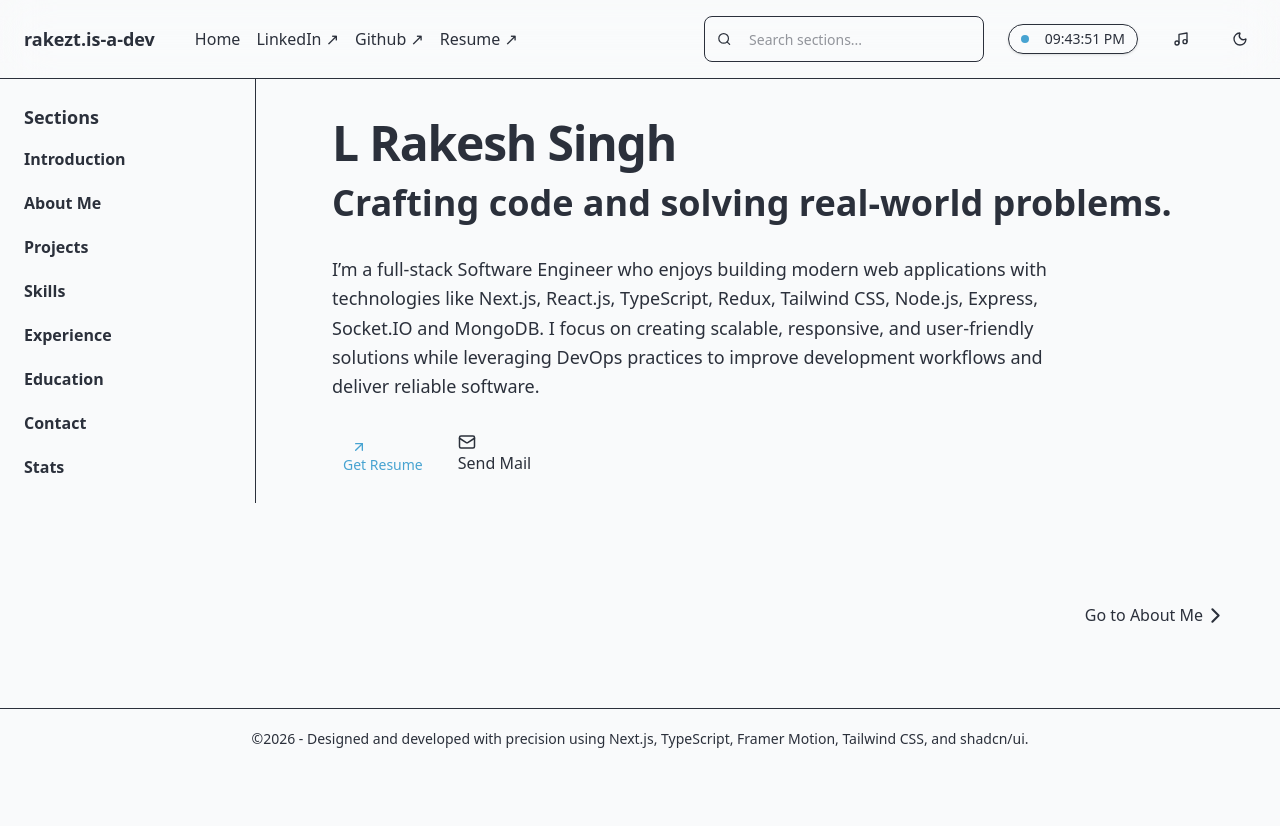
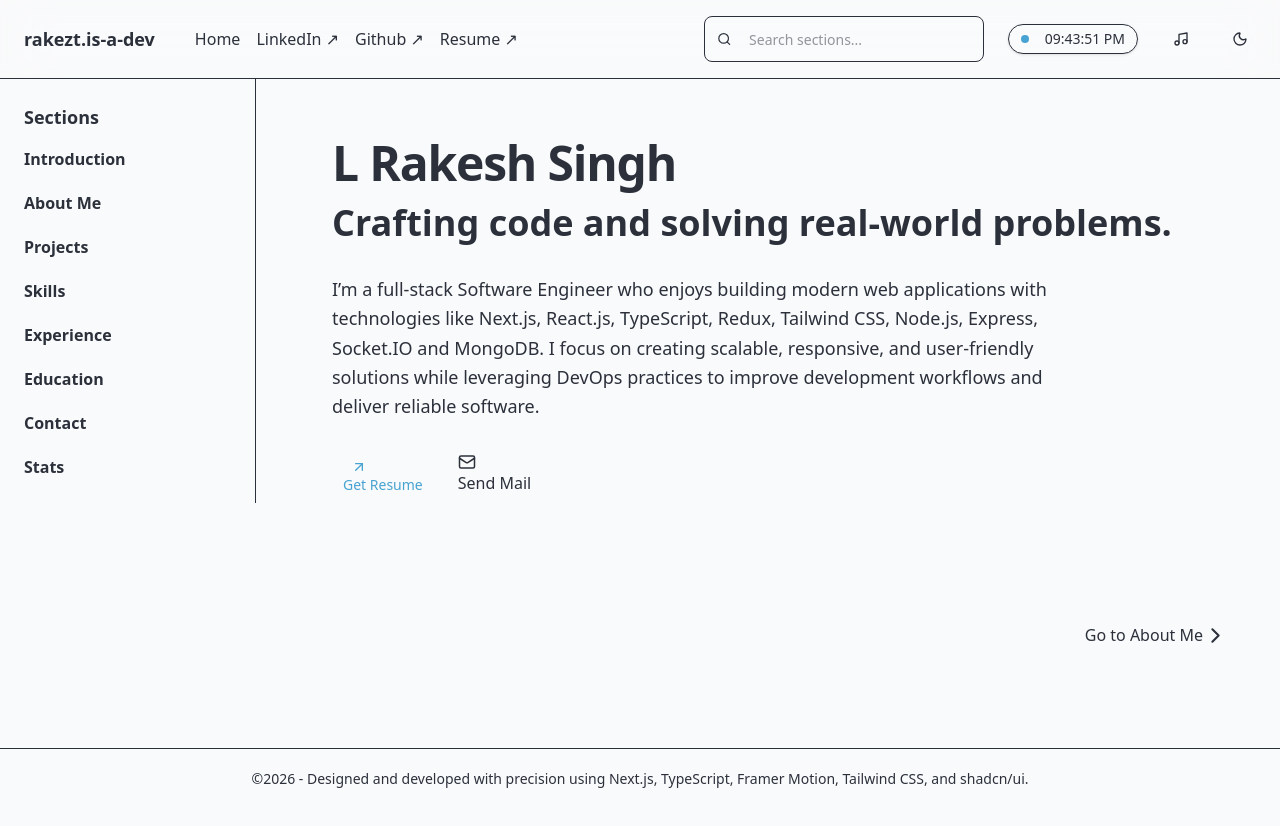
Before and after one commit to Rakezt/rakezt.portfolio, a Next.js app: page / in a window 1280 px wide. Shown: the top 826 px of the page. Before the commit the page ends 800 px from the top, so only its background shows below. Built offline with nearby package versions, Linux system fonts and the light colour scheme.

Commit message:
added loader

```diff
--- a/app/layout.tsx
+++ b/app/layout.tsx
@@ -27,7 +27,7 @@ export default function RootLayout({
           <CommandMenu />
           <div className='flex'>
             <Sidebar />
-            <main className='flex-1 ml-70 py-10 px-6'>
+            <main className='flex-1 ml-70 py-15 px-6'>
               <PageWrapper>
                 <div className='max-w-5xl mx-auto w-full px-6'>{children}</div>
               </PageWrapper>
```
